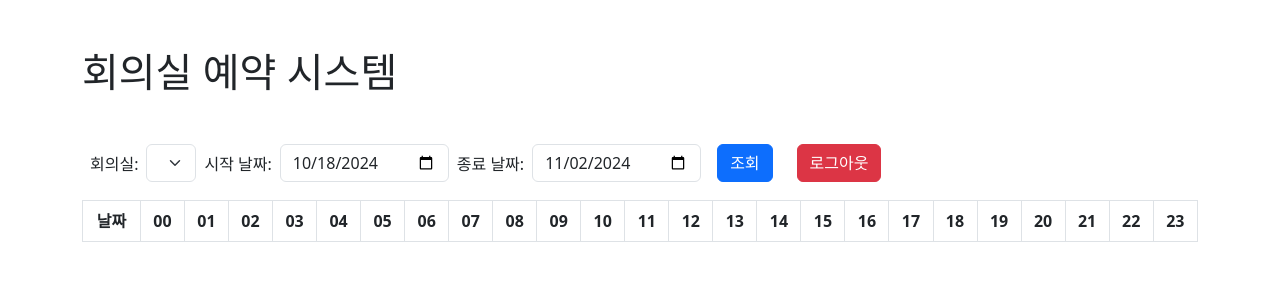
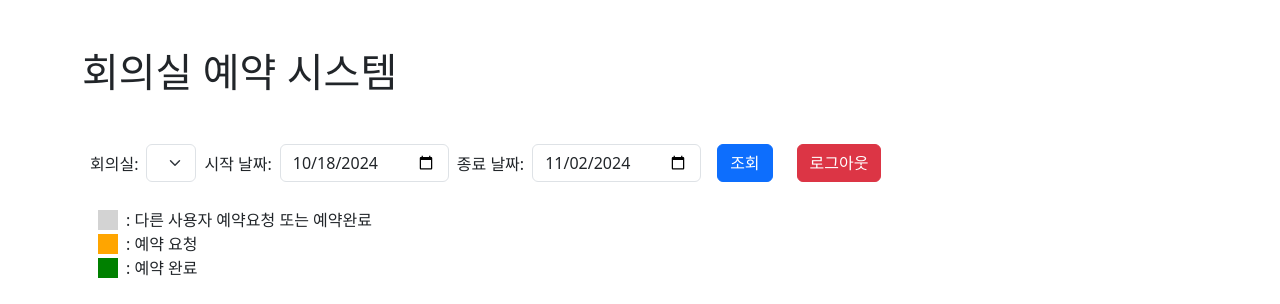
Before and after one commit to GreenMelody/reserve_room, a Flask app: page / in a window 1280 px wide. Shown: the top 304 px of the page. Run offline with Flask 3, Linux system fonts and the light colour scheme; the visitor is signed in with stand-in values (Sample User, id 1); data that the repository does not hold is empty; parts of the project's set-up code (start-up, migrations or seed data) failed here and were passed over.

Commit message:
modify reserve color by auth
Signed-off-by: minsu kim <cafri2580@gmail.com>

```diff
--- a/templates/index.html
+++ b/templates/index.html
@@ -47,6 +47,25 @@
             </div>
             <div class="col-auto">
                 <a href="/logout" class="btn btn-danger">로그아웃</a>
+            </div>
+        </div>
+        <div class="row mx-1">
+            <div class="col-12 my-3">
+                <div class="d-flex align-items-center">
+                    <!-- 다른 사용자 예약 상태 -->
+                    <div style="width: 20px; height: 20px; background-color: lightgray; margin-right: 8px;"></div>
+                    <span>: 다른 사용자 예약요청 또는 예약완료</span>
+                </div>
+                <div class="d-flex align-items-center">
+                    <!-- 나의 예약 요청 -->
+                    <div style="width: 20px; height: 20px; background-color: orange; margin-right: 8px;"></div>
+                    <span>: 예약 요청</span>
+                </div>
+                <div class="d-flex align-items-center">
+                    <!-- 나의 예약 완료 -->
+                    <div style="width: 20px; height: 20px; background-color: green; margin-right: 8px;"></div>
+                    <span>: 예약 완료</span>
+                </div>
             </div>
         </div>
 
@@ -245,6 +264,11 @@
                                 }
 
                                 if (currentUserRole === '승인자' || currentUserRole === '관리자') {
+                                    if (reservation.status === '예약요청') {
+                                        cell.innerHTML="M";
+                                    } else if (reservation.status === '예약완료') {
+                                        cell.innerHTML="M";
+                                    }
                                     cell.addEventListener('click', function () {
                                         openAdminReservationModal(reservation.id);
                                     });
@@ -257,11 +281,18 @@
                                 }
                             } else {
                                 if (currentUserRole === '승인자' || currentUserRole === '관리자') {
+                                    //승인자, 관리자는 다른 유저의 예약도 색상으로 표시
+                                    if (reservation.status === '예약요청') {
+                                        cell.style.backgroundColor = 'orange';
+                                    } else if (reservation.status === '예약완료') {
+                                        cell.style.backgroundColor = 'green';
+                                    }
                                     cell.addEventListener('click', function () {
                                         openApprovalModal(reservation.id);
                                     });
+                                } else {
+                                    cell.style.backgroundColor = 'lightgray'; // 다른 사용자의 예약
                                 }
-                                cell.style.backgroundColor = 'lightgray'; // 다른 사용자의 예약
                             }
                         } else {
                             cell.style.backgroundColor = 'white';  // 예약 없음
```
